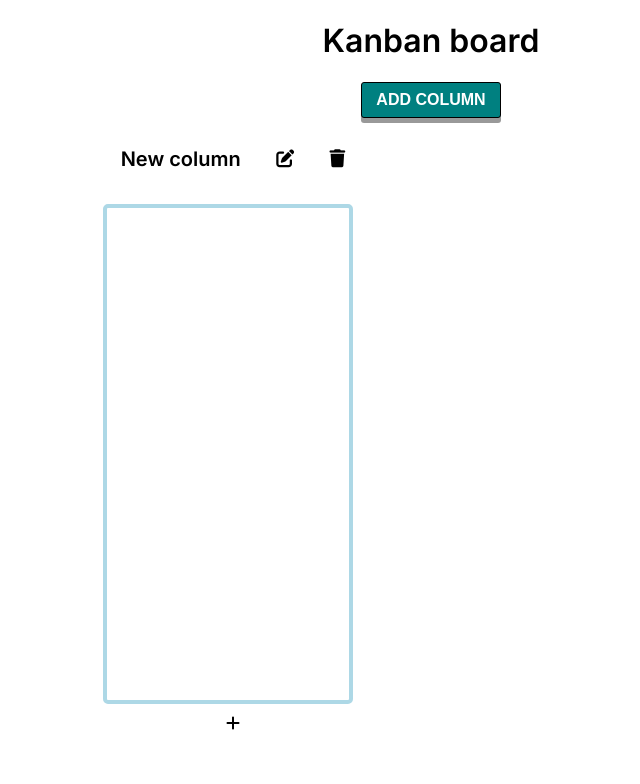
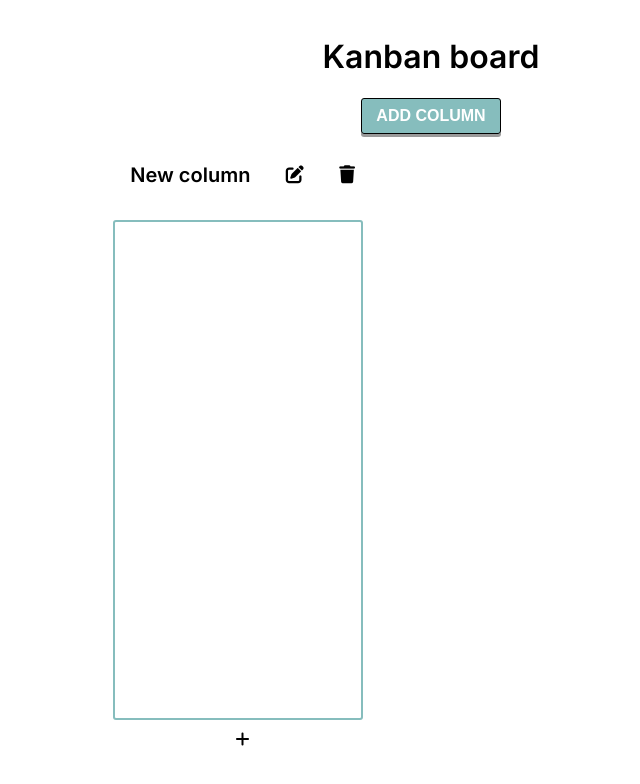
Before and after one commit to mo-mar/kanban-board, a React (Create React App) app: page / in a window 1280 px wide. Both pictures are taken after a click on the button "ADD COLUMN". Shown: the top 784 px of the page, without its empty margins (209-849 px from the left). Built offline with nearby package versions, Linux system fonts and the light colour scheme.

Commit message:
adding more components

```diff
--- a/src/App.js
+++ b/src/App.js
@@ -3,13 +3,14 @@ import styled from 'styled-components';
 import KanbanBoard from './Containers/KanbanBoard/KanbanBoard';
 
 const StyledApp = styled.div`
+  display: flex;
+  flex-direction: column;
+  align-items: center;
   width: 100%;
+  min-height: 100vh;
   max-width: 1200px;
   margin: 0 auto;
-  display: flex;
-  flex-direction: column;
-  justify-content: center;
-  align-items: center;
+  padding: 16px;
 `;
 
 function App() {
--- a/src/Components/BoardColumn.js
+++ b/src/Components/BoardColumn.js
@@ -1,32 +1,14 @@
-import React, { useState, Fragment } from 'react';
+import React, { useState } from 'react';
 import BoardItem from '../Components/BoardItem';
+import BoardColumnHeader from '../Components/BoardColumnHeader';
+import ColumnTitleForm from '../Components/ColumnTitleForm';
 import { Droppable } from 'react-beautiful-dnd';
 import styled from 'styled-components';
 
 const StyledContainer = styled.div`
+  margin-right: 12px;
   display: grid;
   grid-template-rows: 50px 1fr 40px auto;
-`;
-
-const StyledColumnHeader = styled.div`
-  display: flex;
-  justify-content: space-around;
-  align-items: center;
-  i {
-    font-size: 18px;
-    cursor: pointer;
-  }
-  i:hover {
-    color: teal;
-  }
-`;
-
-const StyledTitleForm = styled.form`
-  height: 50px;
-  display: flex;
-  flex-direction: column;
-  justify-content: space-around;
-  align-items: center;
 `;
 
 const StyledItemTextForm = styled.form`
@@ -42,8 +24,8 @@ const StyledColumnBody = styled.div`
   width: 250px;
   height: 500px;
   overflow-y: auto;
-  border: 4px solid lightblue;
-  border-radius: 5px 5px;
+  border: 2px solid #50a0a0b0;
+  border-radius: 3px 3px;
   margin-right: 10px;
   margin-top: 20px;
   background-color: ${(props) =>
@@ -60,11 +42,6 @@ const StyledAddItemButton = styled.button`
     color: teal;
     cursor: pointer;
   }
-`;
-
-const StyledColumnTitle = styled.h2`
-  font-weight: 700;
-  font-size: 20px;
 `;
 
 const StyledTitleErrorField = styled.div`
@@ -121,36 +98,20 @@ export default function BoardColumn(props) {
         return (
           <StyledContainer>
             {isEditingTitle ? (
-              <Fragment>
-                <StyledTitleForm onSubmit={(event) => saveTitle(event)}>
-                  <div>
-                    <input
-                      type="text"
-                      value={columnTitle}
-                      onChange={(event) => setColumnTitle(event.target.value)}
-                    />
-                    <button type="button" onClick={() => cancelEditingTitle()}>
-                      Cancel
-                    </button>
-                    <button type="submit">Save</button>
-                  </div>
-                  {titleError ? (
-                    <StyledTitleErrorField>{titleError}</StyledTitleErrorField>
-                  ) : null}
-                </StyledTitleForm>
-              </Fragment>
+              <ColumnTitleForm
+                saveTitle={saveTitle}
+                columnTitle={columnTitle}
+                setColumnTitle={setColumnTitle}
+                cancelEditingTitle={cancelEditingTitle}
+                titleError={titleError}
+              />
             ) : (
-              <StyledColumnHeader>
-                <StyledColumnTitle>{columnTitle}</StyledColumnTitle>
-                <i
-                  onClick={() => toggleIsEditingColumnTitle()}
-                  className="fas fa-edit"
-                ></i>
-                <i
-                  onClick={() => props.removeColumn(props.id)}
-                  className="fas fa-trash"
-                ></i>
-              </StyledColumnHeader>
+              <BoardColumnHeader
+                columnTitle={columnTitle}
+                toggleIsEditingColumnTitle={toggleIsEditingColumnTitle}
+                removeColumn={props.removeColumn}
+                id={props.id}
+              />
             )}
             <StyledColumnBody
               snapshot={snapshot}
--- /dev/null
+++ b/src/Components/BoardColumnHeader.js
@@ -0,0 +1,36 @@
+import React from 'react';
+import styled from 'styled-components';
+
+const StyledColumnHeader = styled.div`
+  display: flex;
+  justify-content: space-around;
+  align-items: center;
+  i {
+    font-size: 18px;
+    cursor: pointer;
+  }
+  i:hover {
+    color: teal;
+  }
+`;
+
+const StyledColumnTitle = styled.h2`
+  font-weight: 700;
+  font-size: 20px;
+`;
+
+export default function BoardColumnHeader(props) {
+  return (
+    <StyledColumnHeader>
+      <StyledColumnTitle>{props.columnTitle}</StyledColumnTitle>
+      <i
+        onClick={() => props.toggleIsEditingColumnTitle()}
+        className="fas fa-edit"
+      ></i>
+      <i
+        onClick={() => props.removeColumn(props.id)}
+        className="fas fa-trash"
+      ></i>
+    </StyledColumnHeader>
+  );
+}
--- a/src/Components/BoardItem.js
+++ b/src/Components/BoardItem.js
@@ -4,7 +4,7 @@ import styled from 'styled-components';
 
 const StyledBoardItem = styled.div`
   background-color: ${(props) =>
-    props.snapshot.isDragging ? 'white' : '#d7f9f963'};
+    props.snapshot.isDragging ? 'white' : '#7cd8d83b'};
   padding: 1px;
   border: 1px solid black;
   border-radius: 4px 4px;
--- /dev/null
+++ b/src/Components/ColumnTitleForm.js
@@ -0,0 +1,38 @@
+import React from 'react';
+import styled from 'styled-components';
+
+const StyledTitleForm = styled.form`
+  height: 50px;
+  display: flex;
+  flex-direction: column;
+  justify-content: space-around;
+  align-items: center;
+`;
+
+const StyledTitleErrorField = styled.div`
+  width: 100%;
+  color: red;
+  margin-top: 8px;
+  text-align: center;
+`;
+
+export default function ColumnTitleForm(props) {
+  return (
+    <StyledTitleForm onSubmit={(event) => props.saveTitle(event)}>
+      <div>
+        <input
+          type="text"
+          value={props.columnTitle}
+          onChange={(event) => props.setColumnTitle(event.target.value)}
+        />
+        <button type="button" onClick={() => props.cancelEditingTitle()}>
+          Cancel
+        </button>
+        <button type="submit">Save</button>
+      </div>
+      {props.titleError ? (
+        <StyledTitleErrorField>{props.titleError}</StyledTitleErrorField>
+      ) : null}
+    </StyledTitleForm>
+  );
+}
--- a/src/Containers/KanbanBoard/KanbanBoard.js
+++ b/src/Containers/KanbanBoard/KanbanBoard.js
@@ -7,12 +7,12 @@ import styled from 'styled-components';
 const StyledAddColumnButton = styled.button`
   padding: 8px 14px;
   color: white;
-  background: teal;
+  background: #50a0a0b0;
   border-radius: 3px 3px 3px;
   font-weight: 700;
   border: 1px solid black;
   font-size: 16px;
-  box-shadow: 0 5px #999;
+  box-shadow: 0 3px #999;
   &:hover {
     color: teal;
     background: white;
```
